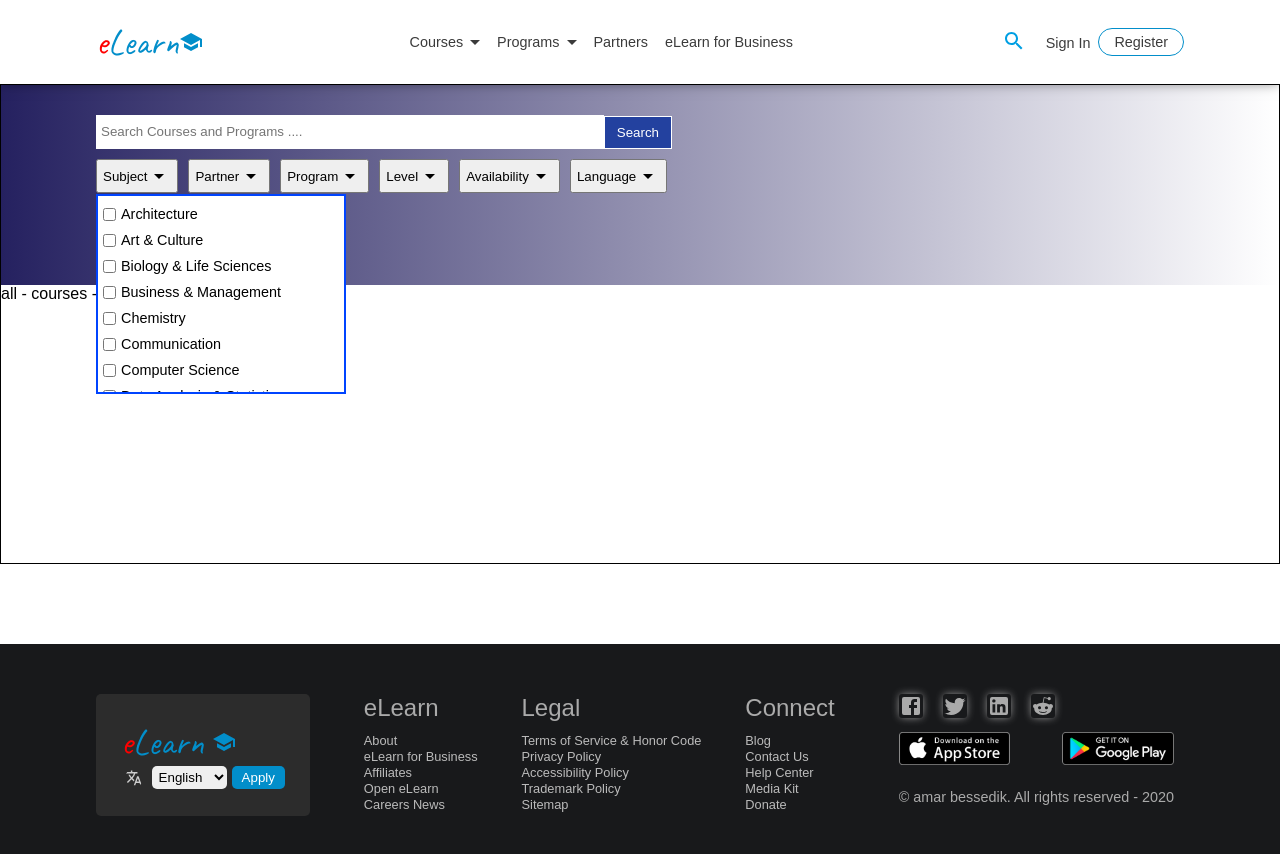
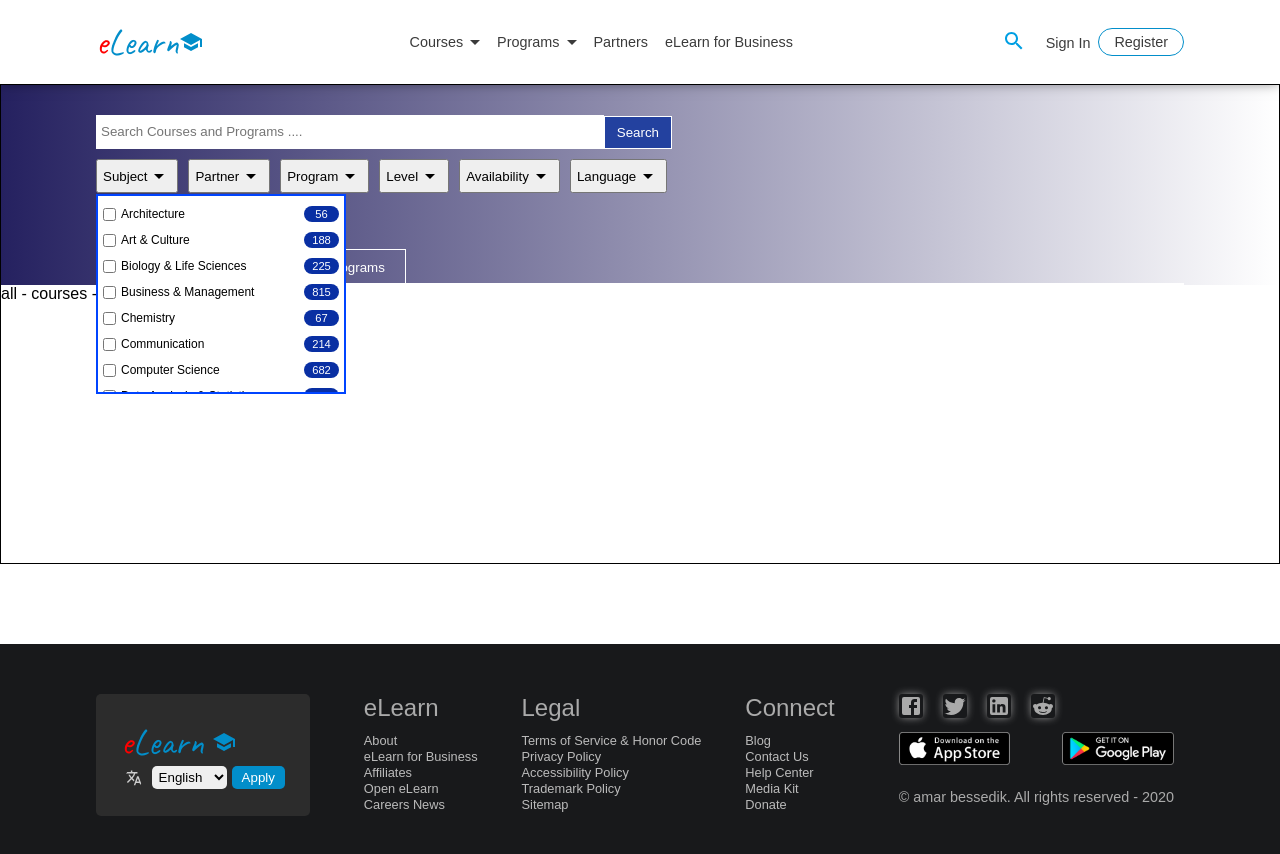
Before and after one commit to amarbessedik/e-learning-platform-v1, a React (Create React App) app: page /search in a window 1280 px wide. Both pictures are taken after a click on the button "Subject". Shown: the top 854 px of the page. Built offline with nearby package versions, Linux system fonts and the light colour scheme.

Commit message:
Search page updates added

```diff
--- a/src/pages/Search/Search.css
+++ b/src/pages/Search/Search.css
@@ -13,7 +13,11 @@
   color: #fff;
   padding: 20px 0;
   /* border: 1px solid red; */
+  border-bottom: 2px solid #fff;
   height: 100%;
+  display: flex;
+  flex-direction: column;
+  padding-bottom: 0;
 }
 .search__icon {
   /* border: 1px solid red; */
@@ -48,7 +52,7 @@
 .course__search__form button:hover {
   background: rgb(243, 93, 93);
 }
-.search__option__btn {
+.search__option__btns {
   display: flex;
 }
 
@@ -83,8 +87,10 @@
 .option__dropdown ul li {
   display: flex;
   padding: 5px 0;
+  /* justify-content: space-between; */
   align-items: center;
   /* margin: auto; */
+  font-size: .75rem;
 }
 #checkbox {
   display: block;
@@ -92,8 +98,8 @@
 }
 .option__dropdown ul li span {
   /* border: 1px solid red; */
-  display: block;
-  flex: 1;
+  display: inline-block;
+  /* flex: 1; */
   margin-left: 5px
 }
 .option__dropdown ul li input {
@@ -102,3 +108,57 @@
     line-height: 1.5rem;
     width: fit-content
 }
+.selected__option{
+    display: inline-block;
+    border: 1px solid #fff;
+    background: rgb(143, 162, 196);
+    padding: 2px 8px;
+    margin-top: 10px;
+    margin-right: 10px;
+    border-radius: 25px;
+}
+.selected__option button{
+    border: none;
+    border-radius: 50%;
+    background: transparent;
+    color: red;
+    box-sizing: content-box;
+    padding: 2px 5px;
+}
+.selected__option button:hover{
+    background: #fff;
+    cursor: pointer;
+
+}
+.option__title{
+    flex: 1;
+}
+.option__number{
+  background: #092fa3;
+  color: #fff;
+  width: 35px;
+  padding: 2px;
+  border-radius: 10px;
+  font-size: .7rem;
+  text-align: center;
+}
+.filter__btns__wrapper{
+    /* border: 1px solid #aaa; */
+    flex: 1;
+    display: flex;
+    /* justify-content: center; */
+    align-items: flex-end;
+}
+.filter__btns__wrapper button{
+    width: 100px;
+    padding: 10px;
+    border: 1px solid #fff;
+    cursor: pointer;
+    margin-bottom: -3px;
+}
+.filter__btns__wrapper button{
+  margin-right: 5px
+}
+.filter__btns__wrapper button:focus{
+    outline: none;
+}
--- a/src/pages/Search/Search.js
+++ b/src/pages/Search/Search.js
@@ -1,7 +1,14 @@
 import React, { useState } from "react";
 import "./Search.css";
 import SearchOption from "./SearchOption";
-import { subjects } from './data';
+import {
+  subjects,
+  partners,
+  programs,
+  levels,
+  availabilities,
+  languages,
+} from "./data";
 
 const Search = () => {
   const [subjectDropdown, setSubjectDropdown] = useState(false);
@@ -10,6 +17,10 @@
   const [levelDropdown, setLevelDropdown] = useState(false);
   const [availabilityDropdown, setAvailabilityDropdown] = useState(false);
   const [languageDropdown, setLanguageDropdown] = useState(false);
+  const [options, setOptions] = useState([]);
+  const [allActive, setAllActive] = useState(true);
+  const [coursesActive, setCoursesActive] = useState(false);
+  const [programsActive, setProgramsActive] = useState(false);
 
   const resetDropdown = () => {
     setSubjectDropdown(false);
@@ -18,7 +29,82 @@
     setLevelDropdown(false);
     setAvailabilityDropdown(false);
     setLanguageDropdown(false);
+  };
+  const handleSubjectDropdown = () => {
+    setSubjectDropdown(!subjectDropdown);
+    setPartnerDropdown(false);
+    setProgramDropdown(false);
+    setLevelDropdown(false);
+    setAvailabilityDropdown(false);
+    setLanguageDropdown(false);
+  };
+  const handlePartnerDropdown = () => {
+    setSubjectDropdown(false);
+    setPartnerDropdown(!partnerDropdown);
+    setProgramDropdown(false);
+    setLevelDropdown(false);
+    setAvailabilityDropdown(false);
+    setLanguageDropdown(false);
+  };
+  const handleProgramDropdown = () => {
+    setSubjectDropdown(false);
+    setPartnerDropdown(false);
+    setProgramDropdown(!programDropdown);
+    setLevelDropdown(false);
+    setAvailabilityDropdown(false);
+    setLanguageDropdown(false);
+  };
+  const handleLevelDropdown = () => {
+    setSubjectDropdown(false);
+    setPartnerDropdown(false);
+    setProgramDropdown(false);
+    setLevelDropdown(!levelDropdown);
+    setAvailabilityDropdown(false);
+    setLanguageDropdown(false);
+  };
+  const handleAvailabilityDropdown = () => {
+    setSubjectDropdown(false);
+    setPartnerDropdown(false);
+    setProgramDropdown(false);
+    setLevelDropdown(false);
+    setAvailabilityDropdown(!availabilityDropdown);
+    setLanguageDropdown(false);
+  };
+  const handleLanguageDropdown = () => {
+    setSubjectDropdown(false);
+    setPartnerDropdown(false);
+    setProgramDropdown(false);
+    setLevelDropdown(false);
+    setAvailabilityDropdown(false);
+    setLanguageDropdown(!languageDropdown);
+  };
+  const addOption = (option) => {
+    setOptions([...options, option]);
+  };
+  const removeOption = (optionToRemove) => {
+    const newOptions = options.filter(
+      (option) => option.title !== optionToRemove.title
+    );
+    setOptions(newOptions);
+    document.getElementById(optionToRemove.id).checked = false;
+  };
+
+  const handleAll = () =>{
+      setAllActive(true);
+      setCoursesActive(false);
+      setProgramsActive(false);
   }
+  const handleCourses = () =>{
+     setAllActive(false);
+     setCoursesActive(true);
+     setProgramsActive(false);
+  }
+  const handlePrograms = () =>{
+   setAllActive(false);
+   setCoursesActive(false);
+   setProgramsActive(true);
+  }
+
   return (
     <div className="search__page">
       <div className="search__criteria__wrapper">
@@ -35,44 +121,99 @@
             </div>
           </div>
           <div className="search__dropdowns__wrapper">
-            <div className="search__option__btn">
+            <div className="search__option__btns">
               <SearchOption
                 title="Subject"
                 optionDropdown={subjectDropdown}
-                setOptionDropdown={setSubjectDropdown}
+                setOptionDropdown={handleSubjectDropdown}
                 options={subjects}
+                resetDropdown={resetDropdown}
+                addOption={addOption}
+                removeOption={removeOption}
               />
               <SearchOption
                 title="Partner"
                 optionDropdown={partnerDropdown}
-                setOptionDropdown={setPartnerDropdown}
-                options={["option1", "option2"]}
+                setOptionDropdown={handlePartnerDropdown}
+                options={partners}
+                resetDropdown={resetDropdown}
+                addOption={addOption}
+                removeOption={removeOption}
               />
               <SearchOption
                 title="Program"
                 optionDropdown={programDropdown}
-                setOptionDropdown={setProgramDropdown}
-                options={["option1", "option2"]}
+                setOptionDropdown={handleProgramDropdown}
+                options={programs}
+                resetDropdown={resetDropdown}
+                addOption={addOption}
+                removeOption={removeOption}
               />
               <SearchOption
                 title="Level"
                 optionDropdown={levelDropdown}
-                setOptionDropdown={setLevelDropdown}
-                options={["option1", "option2"]}
+                setOptionDropdown={handleLevelDropdown}
+                options={levels}
+                resetDropdown={resetDropdown}
+                addOption={addOption}
+                removeOption={removeOption}
               />
               <SearchOption
                 title="Availability"
                 optionDropdown={availabilityDropdown}
-                setOptionDropdown={setAvailabilityDropdown}
-                options={["option1", "option2"]}
+                setOptionDropdown={handleAvailabilityDropdown}
+                options={availabilities}
+                resetDropdown={resetDropdown}
+                addOption={addOption}
+                removeOption={removeOption}
               />
               <SearchOption
                 title="Language"
                 optionDropdown={languageDropdown}
-                setOptionDropdown={setLanguageDropdown}
-                options={["option1", "option2"]}
+                setOptionDropdown={handleLanguageDropdown}
+                options={languages}
+                resetDropdown={resetDropdown}
+                addOption={addOption}
+                removeOption={removeOption}
               />
             </div>
+            {options.map((option, index) => {
+              return (
+                <span key={index} className="selected__option">
+                  {option.title}
+                  <button onClick={() => removeOption(option)}>X</button>
+                </span>
+              );
+            })}
+          </div>
+          <div className="filter__btns__wrapper">
+            <button
+              onClick={handleAll}
+              style={{
+                background: allActive ? "#fff" : "inherit",
+                color: allActive ? "#000" : "#fff",
+              }}
+            >
+              All
+            </button>
+            <button
+              onClick={handleCourses}
+              style={{
+                background: coursesActive ? "#fff" : "inherit",
+                color: coursesActive ? "#000" : "#fff",
+              }}
+            >
+              Courses
+            </button>
+            <button
+              onClick={handlePrograms}
+              style={{
+                background: programsActive ? "#fff" : "inherit",
+                color: programsActive ? "#000" : "#fff",
+              }}
+            >
+              Programs
+            </button>
           </div>
         </div>
       </div>
--- a/src/pages/Search/SearchOption.js
+++ b/src/pages/Search/SearchOption.js
@@ -2,24 +2,45 @@
 import "./Search.css";
 import ArrowDropDownIcon from "@material-ui/icons/ArrowDropDown";
 
-const SearchOption = ({ title, optionDropdown, setOptionDropdown, options }) => {
-
+const SearchOption = ({
+  title,
+  optionDropdown,
+  setOptionDropdown,
+  options,
+  resetDropdown,
+  addOption,
+  removeOption,
+}) => {
   return (
-    <div className="subject__container option__wrapper">
+    <div
+      // onBlur={() => setOptionDropdown(false)}
+      onChange={resetDropdown}
+      className="subject__container option__wrapper"
+    >
       <button onClick={() => setOptionDropdown(!optionDropdown)}>
         <span>{title}</span> <ArrowDropDownIcon />
       </button>
       <div
-        // onBlur={() => setOptionDropdown(false)}
-        style={{ display: optionDropdown ? "block" : "none" }}
+        style={{ display: optionDropdown ? "block" : "none", zIndex: 999 }}
         className="option__dropdown"
       >
         <ul>
-          {options.map((option) => {
+          {options.map((option, index) => {
             return (
-              <li>
-                <input type="checkbox" name="checkbox" id="checkbox" />
-                <span>{option.subject}</span>
+              <li key={index}>
+                <input
+                  onClick={() => {
+                    console.log('checked? >>> ',document.getElementById(option.id).checked);
+                    setOptionDropdown(true);
+                    document.getElementById(option.id).checked
+                      ? addOption(option)
+                      : removeOption(option);
+                  }}
+                  type="checkbox"
+                  name="checkbox"
+                  id={option.id}
+                />
+                <span className='option__title'>{option.title}</span> <span className='option__number'>{option.number}</span>
               </li>
             );
           })}
--- a/src/pages/Search/data.js
+++ b/src/pages/Search/data.js
@@ -1,58 +1,99 @@
 export const subjects = [
-{
-    subject: 'Architecture',
+{  id:'subject_1',
+    title: 'Architecture',
     number: 56
 },
-{
-    subject : 'Art & Culture',
+{   id:'subject_2',
+    title: 'Art & Culture',
     number: 188
 },
-{
-    subject: 'Biology & Life Sciences',
+{   id:'subject_3',
+    title: 'Biology & Life Sciences',
     number: 225
 },
-{
-    subject: 'Business & Management',
+{   id:'subject_4',
+    title: 'Business & Management',
     number: 815
 },
-{
-    subject:' Chemistry',
+{   id:'subject_5',
+    title:' Chemistry',
     number: 67
 },
-{
-    subject: 'Communication',
+{   id:'subject_6',
+    title: 'Communication',
     number: 214
 },
-{
-    subject: 'Computer Science',
+{   id:'subject_7',
+    title: 'Computer Science',
     number: 682
 },
-{
-    subject: 'Data Analysis & Statistics',
+{   id:'subject_8',
+    title: 'Data Analysis & Statistics',
     number: 366
 },
-{
-    subject: 'Design',
+{   id:'subject_9',
+    title: 'Design',
     number: 111
 },
-{
-    subject: 'Economics & Finance',
+{   id:'subject_10',
+    title: 'Economics & Finance',
     number: 368
 },
-{
-    subject: 'Education & Teacher Training',
+{   id:'subject_11',
+    title: 'Education & Teacher Training',
     number: 160
 },
-{
-    subject: 'Electronics',
+{   id:'subject_12',
+    title: 'Electronics',
     number: 98
 },
-{
-    subject: 'Energy & Earth Sciences',
+{   id:'subject_13',
+    title: 'Energy & Earth Sciences',
     number: 101
 },
-{
-    subject: 'Engineering',
+{   id:'subject_14',
+    title: 'Engineering',
     number: 576
 },
 ]
+
+export const partners = [
+  { id: "partner_1", title: "ACCA", number: 156 },
+  { id: "partner_2", title: "Amazon Web Services", number: 98 },
+  { id: "partner_3", title: "Amnesty International", number: 225 },
+  { id: "partner_4", title: "Arizona State University", number: 215 },
+  { id: "partner_5", title: " Arm Education", number: 6 },
+  { id: "partner_6", title: "Australian National University", number: 24 },
+  { id: "partner_7", title: "Berklee College of Music", number: 62 },
+  { id: "partner_8", title: "Brown University", number: 36 },
+  { id: "partner_9", title: "Harvard University", number: 11 },
+  { id: "partner_10", title: "Microsoft Academy", number: 78 },
+  { id: "partner_11", title: "Catalyst", number: 10 },
+  { id: "partner_12", title: "Dartmouth College", number: 38 },
+  { id: "partner_13", title: "Cornell University", number: 30 },
+  { id: "partner_14", title: "Hamad Bin Khalifa University", number: 76 },
+];
+export const programs = [
+  { id: "program_1", title: "Master's Degree Program", number: 13 },
+  { id: "program_2", title: "MicroBachelors® Program", number: 39 },
+  { id: "program_3", title: "MicroMasters® Program", number: 405 },
+  { id: "program_4", title: "Professional Certificate", number: 745 },
+  { id: "program_5", title: " XSeries Program", number: 300 },
+];
+export const levels = [
+  { id: "level_1", title: "Introductory", number: 13 },
+  { id: "level_2", title: "Intermediate", number: 39 },
+  { id: "level_3", title: "Advanced", number: 405 },
+];
+export const languages = [
+  { id: "language_1", title: "English", number: 913 },
+  { id: "language_2", title: "French", number: 319 },
+  { id: "language_3", title: "Arabic", number: 15 },
+  { id: "language_4", title: "Chinese", number: 25 },
+  { id: "language_5", title: " Russian", number: 30 },
+];
+export const availabilities = [
+  { id: "availability_1", title: "Available now", number: 2085 },
+  { id: "availability_2", title: "Upcoming", number: 572 },
+  { id: "availability_3", title: "Archived", number: 905 },
+];
```
Lines whose indentation alone changed are shown as unchanged.
